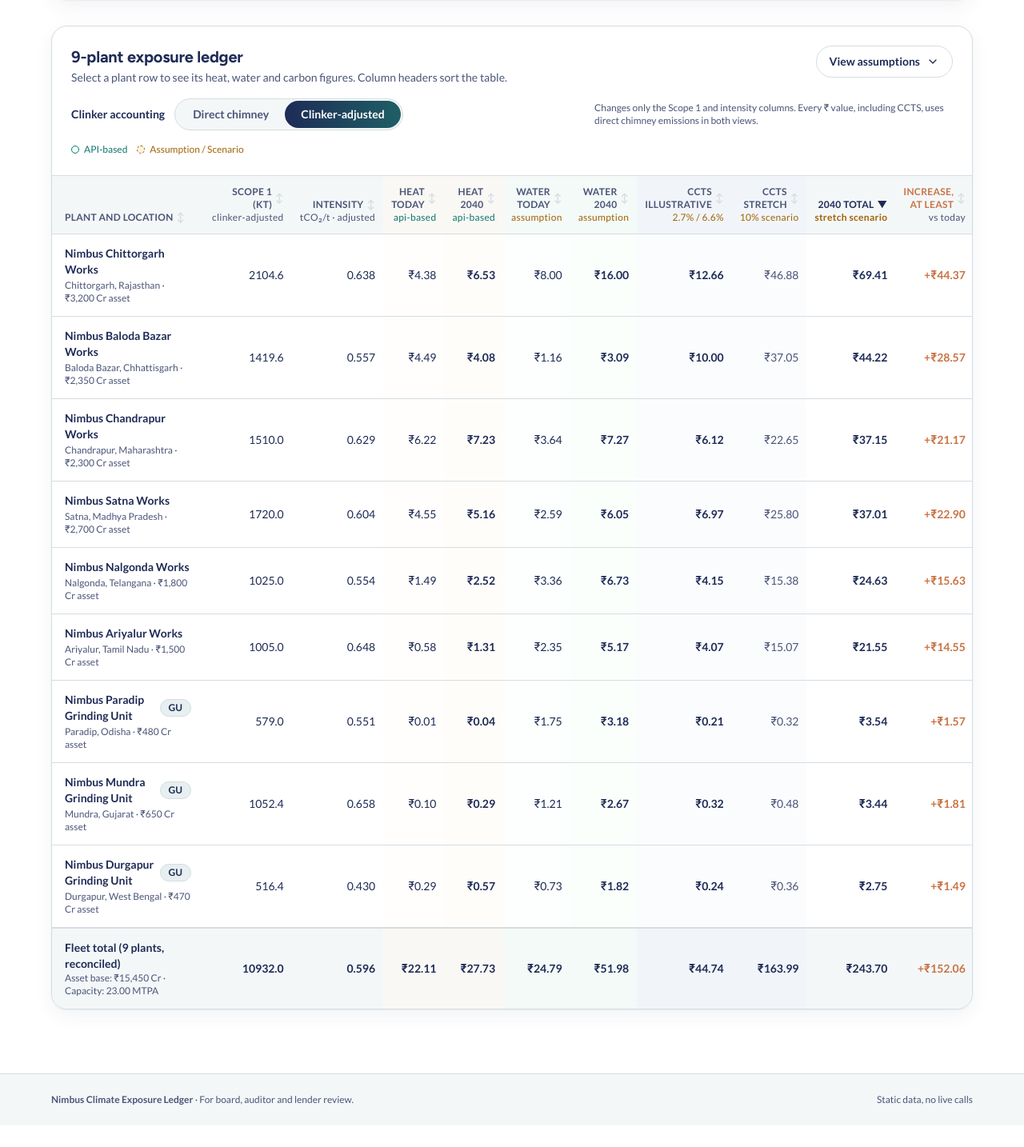
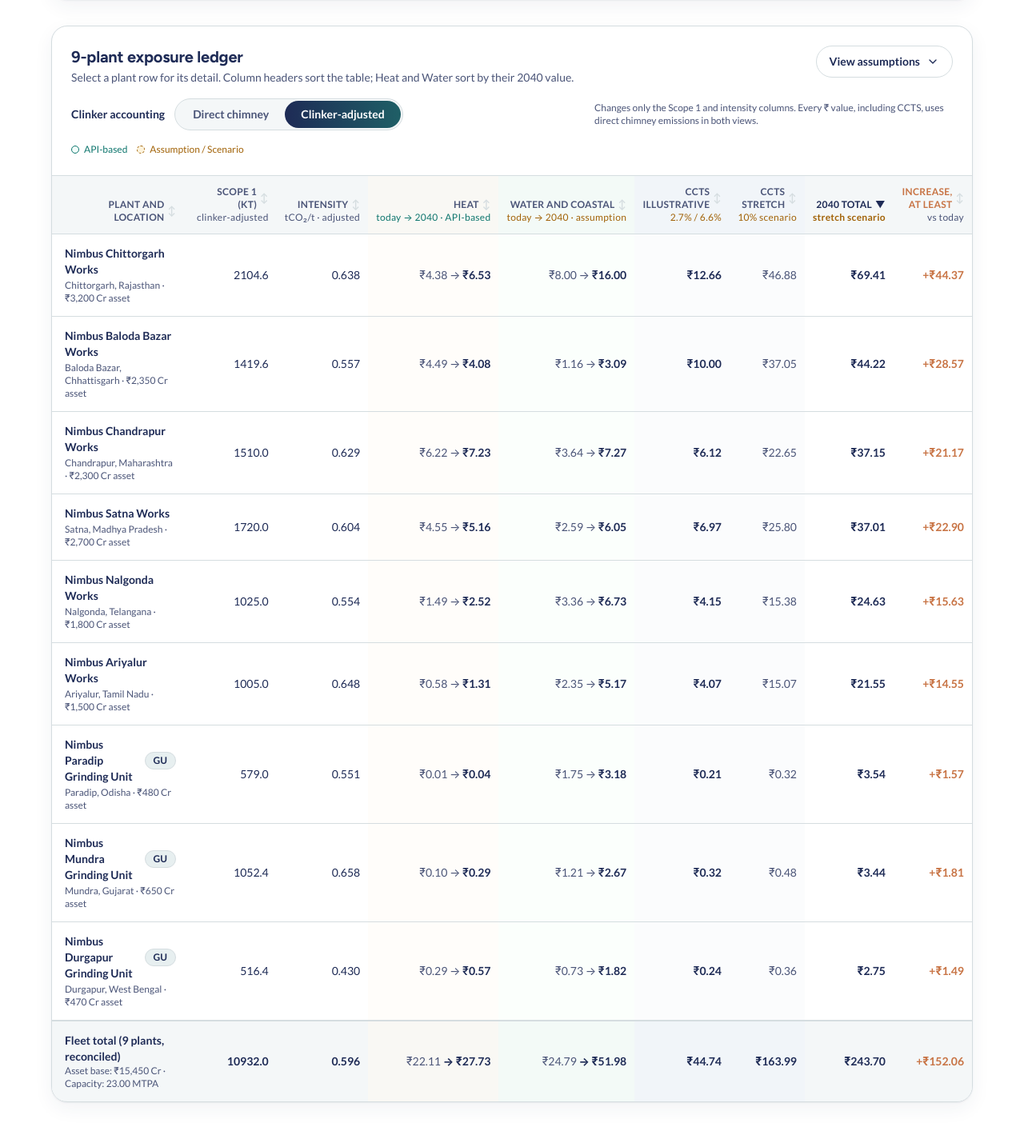
Before and after one commit to shashwat-2407/Nimbus-Climate-Exposure-Ledger, a React (Vite) app: page / in a window 1280 px wide. Shown: the part 1416-2850 px from the top of the page at 80% size. Before the commit the page ends 2823 px from the top, so only its background shows below. Built offline with nearby package versions, Linux system fonts and the light colour scheme; the HTML template or start-up script is replaced by a standard one.

Commit message:
ui: merge today and 2040 into one cell per component in the ledger; refresh screenshots

```diff
--- a/src/App.tsx
+++ b/src/App.tsx
@@ -583,7 +583,7 @@ export default function App() {
                   9-plant exposure ledger
                 </h2>
                 <p className="text-sm text-oren-muted mt-0.5">
-                  Select a plant row to see its heat, water and carbon figures. Column headers sort the table.
+                  Select a plant row for its detail. Column headers sort the table; Heat and Water sort by their 2040 value.
                 </p>
               </div>
               <button
@@ -653,13 +653,11 @@ export default function App() {
               <thead className="bg-oren-surface text-xs font-semibold text-oren-muted uppercase tracking-wider border-b border-oren-line">
                 <tr>
                   {([
-                    { key: 'plant', label: 'Plant and location', sub: '', subCls: '', cls: 'px-4 min-w-[190px] text-left sticky left-0 z-10 bg-oren-surface shadow-[1px_0_0_#D5DDE0]' },
+                    { key: 'plant', label: 'Plant and location', sub: '', subCls: '', cls: 'px-4 min-w-[170px] text-left sticky left-0 z-10 bg-oren-surface shadow-[1px_0_0_#D5DDE0]' },
                     { key: 'scope1', label: 'Scope 1 (kt)', sub: clinkerAdjusted ? 'clinker-adjusted' : 'direct chimney', subCls: 'lowercase text-oren-muted', cls: 'px-2.5' },
                     { key: 'intensity', label: 'Intensity', sub: `tCO₂/t · ${clinkerAdjusted ? 'adjusted' : 'direct'}`, subCls: 'normal-case text-oren-muted', cls: 'px-2.5' },
-                    { key: 'heatToday', label: 'Heat today', sub: 'api-based', subCls: 'lowercase text-oren-teal', cls: 'px-2.5 bg-orange-50/40' },
-                    { key: 'heat2040', label: 'Heat 2040', sub: 'api-based', subCls: 'lowercase text-oren-teal', cls: 'px-2.5 bg-orange-50/40' },
-                    { key: 'waterToday', label: 'Water today', sub: 'assumption', subCls: 'lowercase text-oren-amber', cls: 'px-2.5 bg-green-50/40' },
-                    { key: 'water2040', label: 'Water 2040', sub: 'assumption', subCls: 'lowercase text-oren-amber', cls: 'px-2.5 bg-green-50/40' },
+                    { key: 'heat2040', label: 'Heat', sub: 'today → 2040 · API-based', subCls: 'normal-case text-oren-teal', cls: 'px-2.5 bg-orange-50/40' },
+                    { key: 'water2040', label: 'Water and coastal', sub: 'today → 2040 · assumption', subCls: 'normal-case text-oren-amber', cls: 'px-2.5 bg-green-50/40' },
                     { key: 'cctsNotified', label: 'CCTS illustrative', sub: '2.7% / 6.6%', subCls: 'lowercase text-oren-amber', cls: 'px-2.5 bg-slate-100' },
                     { key: 'ccts10', label: 'CCTS stretch', sub: '10% scenario', subCls: 'lowercase text-oren-amber', cls: 'px-2.5 bg-slate-100' },
                     { key: 'total2040', label: '2040 total', sub: 'stretch scenario', subCls: 'lowercase font-semibold text-oren-amber', cls: 'px-2.5 font-bold text-oren-navy' },
@@ -726,20 +724,12 @@ export default function App() {
                         {intensity.toFixed(3)}
                       </td>
 
-                      <td className="px-2.5 py-3.5 text-right tabular-nums text-oren-navy bg-orange-50/20">
-                        ₹{heatToday.toFixed(2)}
+                      <td className="px-2.5 py-3.5 text-right tabular-nums text-oren-navy bg-orange-50/30 whitespace-nowrap">
+                        <span className="text-oren-muted">₹{heatToday.toFixed(2)}</span> <span aria-hidden="true" className="text-oren-muted">→</span> <span className="font-semibold">₹{heat2040.toFixed(2)}</span>
                       </td>
 
-                      <td className="px-2.5 py-3.5 text-right tabular-nums text-oren-navy font-semibold bg-orange-50/30">
-                        ₹{heat2040.toFixed(2)}
-                      </td>
-
-                      <td className="px-2.5 py-3.5 text-right tabular-nums text-oren-navy bg-green-50/20">
-                        ₹{waterToday.toFixed(2)}
-                      </td>
-
-                      <td className="px-2.5 py-3.5 text-right tabular-nums text-oren-navy font-semibold bg-green-50/30">
-                        ₹{water2040.toFixed(2)}
+                      <td className="px-2.5 py-3.5 text-right tabular-nums text-oren-navy bg-green-50/30 whitespace-nowrap">
+                        <span className="text-oren-muted">₹{waterToday.toFixed(2)}</span> <span aria-hidden="true" className="text-oren-muted">→</span> <span className="font-semibold">₹{water2040.toFixed(2)}</span>
                       </td>
 
                       <td className="px-2.5 py-3.5 text-right tabular-nums font-semibold text-oren-navy bg-slate-50/60">
@@ -777,17 +767,11 @@ export default function App() {
                   <td className="px-2.5 py-3.5 text-right tabular-nums">
                     {((clinkerAdjusted ? portfolio_summary.portfolio_totals.total_clinker_adjusted_scope1_kt : portfolio_summary.portfolio_totals.total_scope1_co2_kt) / (portfolio_summary.portfolio_totals.total_cement_output_fy2025_26_mt * 1000)).toFixed(3)}
                   </td>
-                  <td className="px-2.5 py-3.5 text-right tabular-nums bg-orange-50/40">
-                    ₹{baseline.heat_component_api_based_inr_cr_per_year.toFixed(2)}
+                  <td className="px-2.5 py-3.5 text-right tabular-nums bg-orange-50/40 whitespace-nowrap">
+                    <span className="text-oren-muted font-normal">₹{baseline.heat_component_api_based_inr_cr_per_year.toFixed(2)}</span> → ₹{horizon.heat_component_api_based_inr_cr_per_year.toFixed(2)}
                   </td>
-                  <td className="px-2.5 py-3.5 text-right tabular-nums bg-orange-50/40">
-                    ₹{horizon.heat_component_api_based_inr_cr_per_year.toFixed(2)}
-                  </td>
-                  <td className="px-2.5 py-3.5 text-right tabular-nums bg-green-50/40">
-                    ₹{baseline.water_coastal_component_judgement_inr_cr_per_year.toFixed(2)}
-                  </td>
-                  <td className="px-2.5 py-3.5 text-right tabular-nums bg-green-50/40">
-                    ₹{horizon.water_coastal_component_judgement_inr_cr_per_year.toFixed(2)}
+                  <td className="px-2.5 py-3.5 text-right tabular-nums bg-green-50/40 whitespace-nowrap">
+                    <span className="text-oren-muted font-normal">₹{baseline.water_coastal_component_judgement_inr_cr_per_year.toFixed(2)}</span> → ₹{horizon.water_coastal_component_judgement_inr_cr_per_year.toFixed(2)}
                   </td>
                   <td className="px-2.5 py-3.5 text-right tabular-nums bg-slate-100">
                     ₹{cctsNotified2040.toFixed(2)}
```
Also changed, not shown: 4 other files (tests, documents, lock files or other folders).
